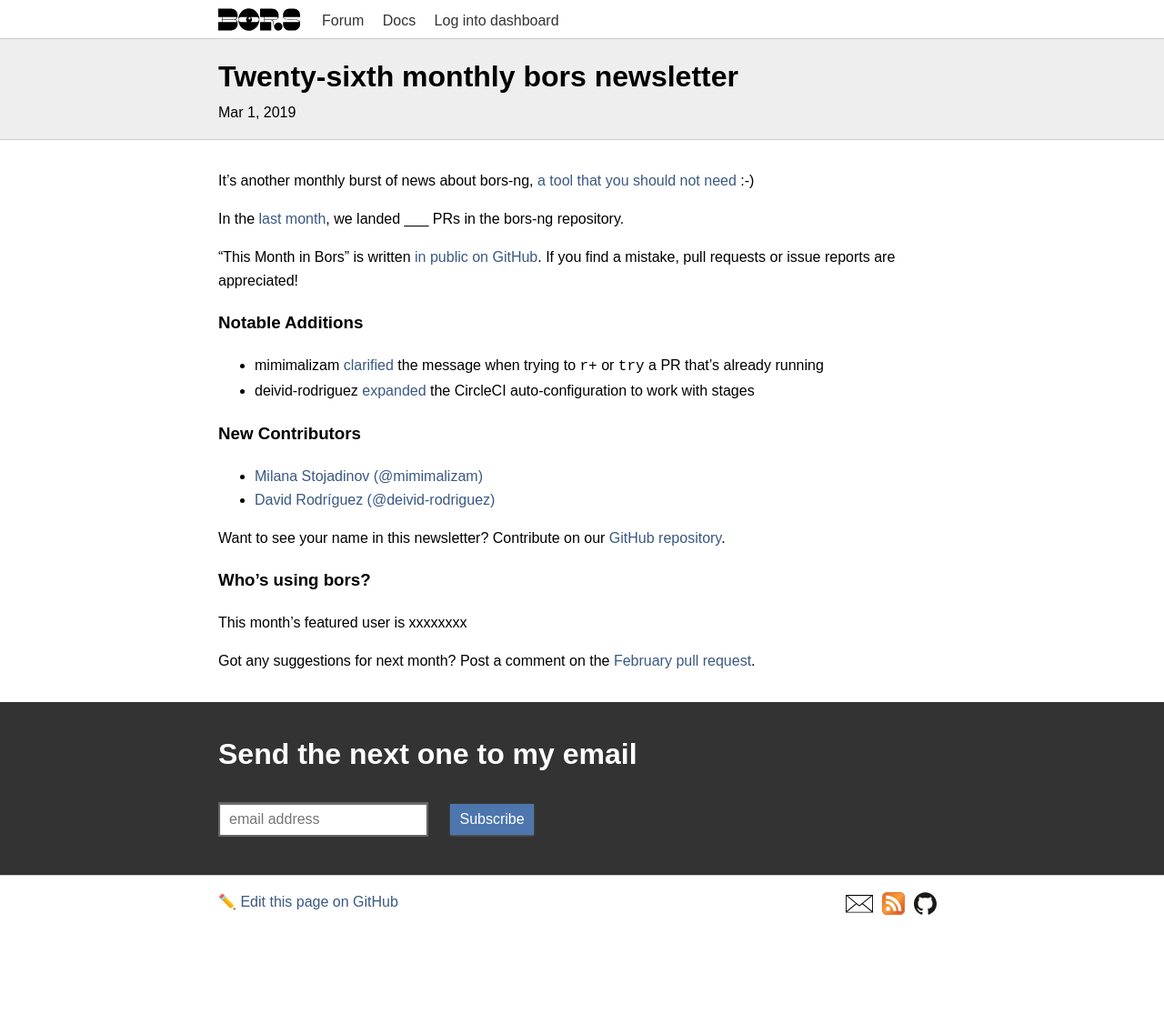
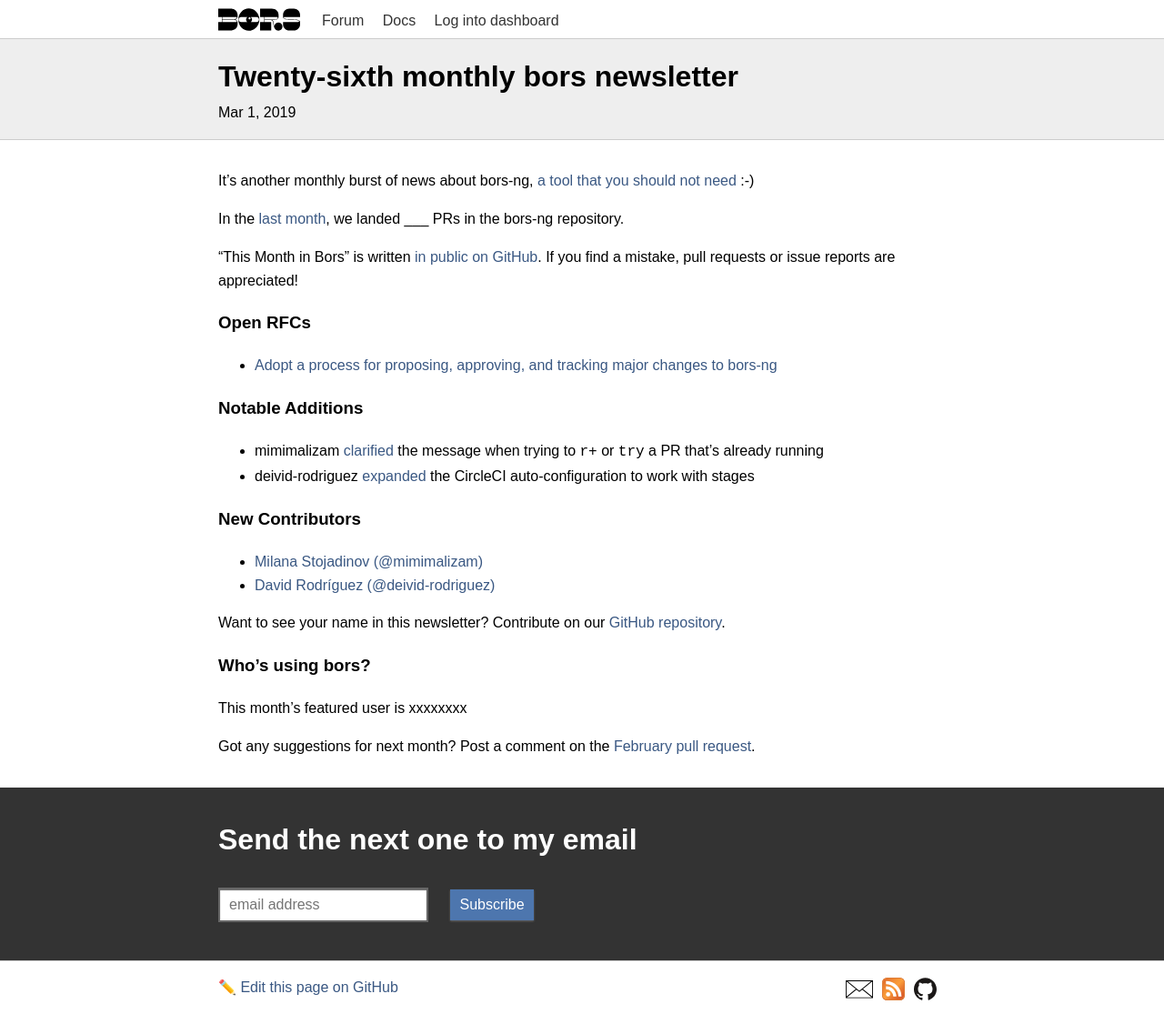
Before and after one commit to bors-ng/bors-ng.github.io, a Jekyll site: the page built from _posts/2019-03-01-tmib-26.md, in a window 1280 px wide. Shown: the whole page at 91% size. Built offline with Jekyll 4.4.1, drawn with Linux system fonts in a browser that asks for light colours; before the commit the page ends 1021 px from its top, so only the background shows below that.

Commit message:
Add the current thread for RFCs

```diff
--- a/_posts/2019-03-01-tmib-26.md
+++ b/_posts/2019-03-01-tmib-26.md
@@ -15,6 +15,11 @@ we landed ___ PRs in the bors-ng repository.
 If you find a mistake, pull requests or issue reports are appreciated!
 
 [GitHub for TMiB]: https://github.com/bors-ng/bors-ng.github.io
+
+
+### Open RFCs
+
+* [Adopt a process for proposing, approving, and tracking major changes to bors-ng](https://forum.bors.tech/t/adopt-a-process-for-proposing-approving-and-tracking-major-changes-to-bors-ng/296)
 
 
 ### Notable Additions
```
